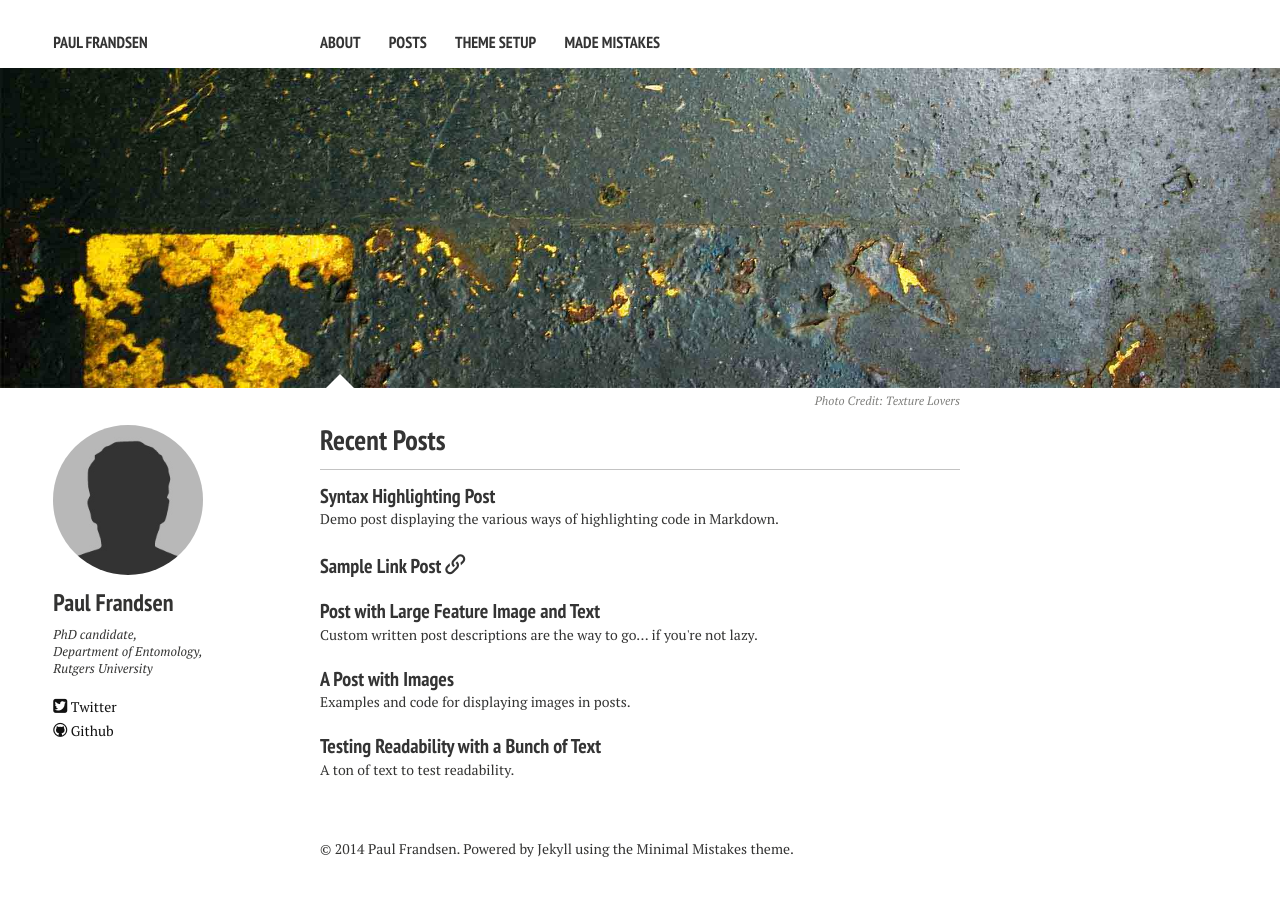
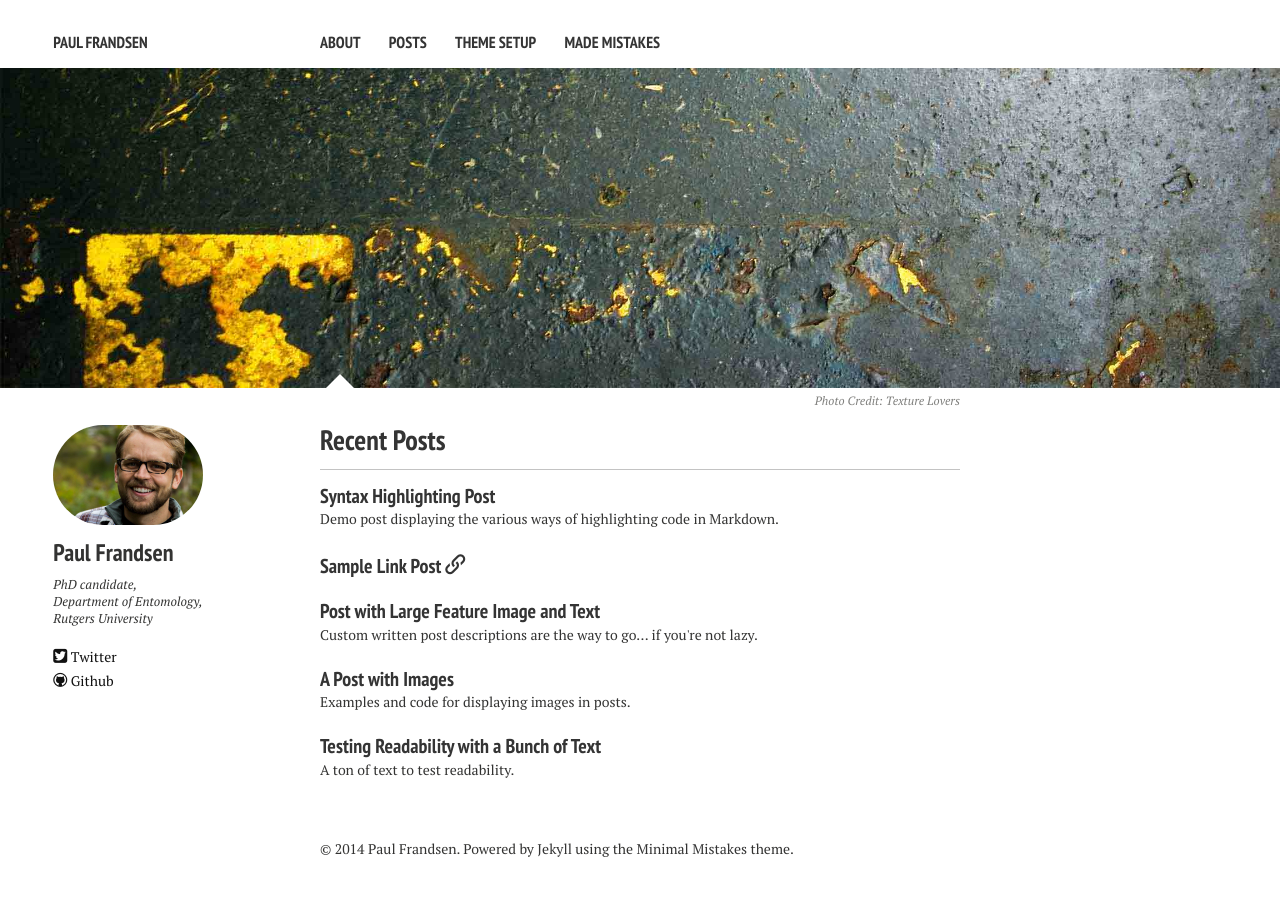
Before and after one commit to pbfrandsen/pbfrandsen.github.io, a Jekyll site: the page built from index.md, in a window 1280 px wide. Built offline with Jekyll 4.4.1, drawn with Linux system fonts in a browser that asks for light colours; nearby versions of some CDN libraries.

Commit message:
updated bio_photo

```diff
--- a/_config.yml
+++ b/_config.yml
@@ -7,7 +7,7 @@ disqus_shortname:
 # Owner/author information
 owner:
   name:           Paul Frandsen
-  avatar:         bio-photo.jpg
+  avatar:         pbf.jpg
   bio:            "PhD candidate, Department of Entomology, Rutgers University"
   email:          your@email.com
   # Social networking links are used in author-bio sidebar. Update and remove as you like.
```
Also changed, not shown: favicon.ico, favicon.png, images/pbf.jpg (added), 15 other files.
